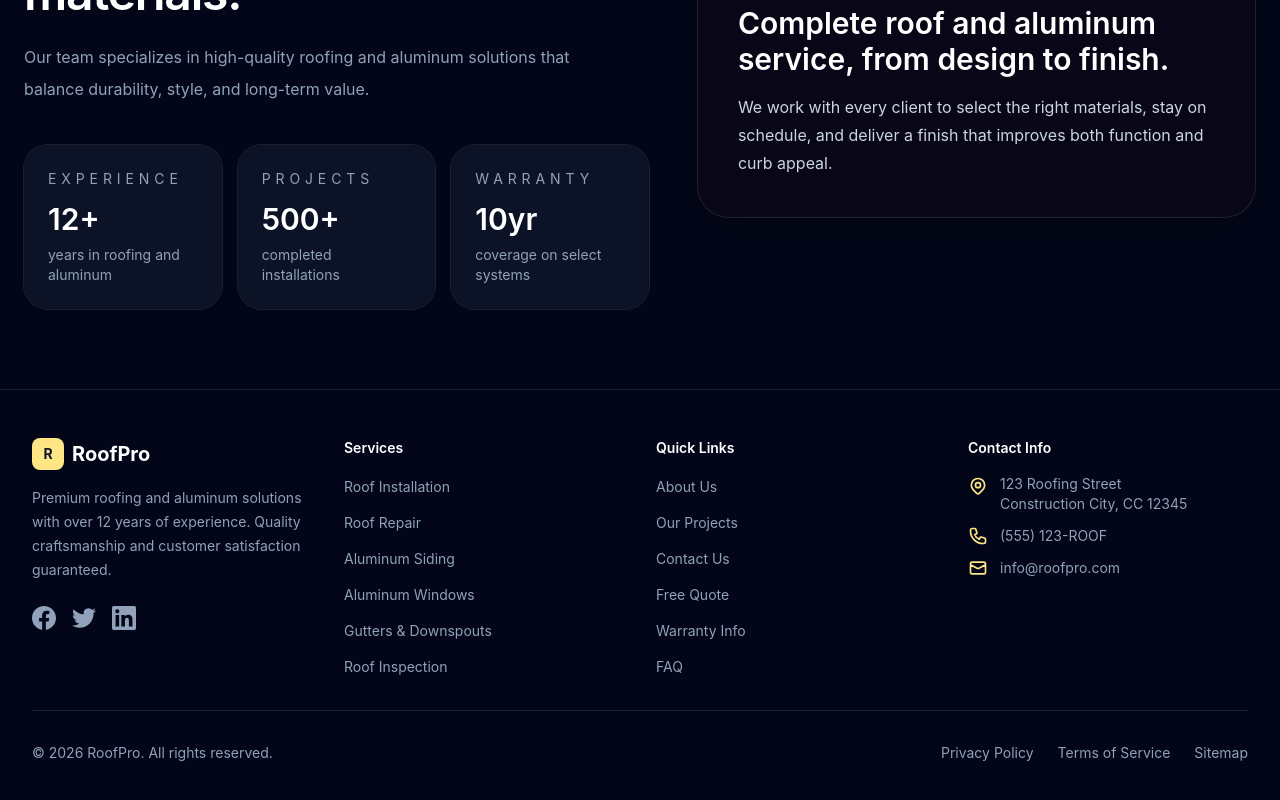
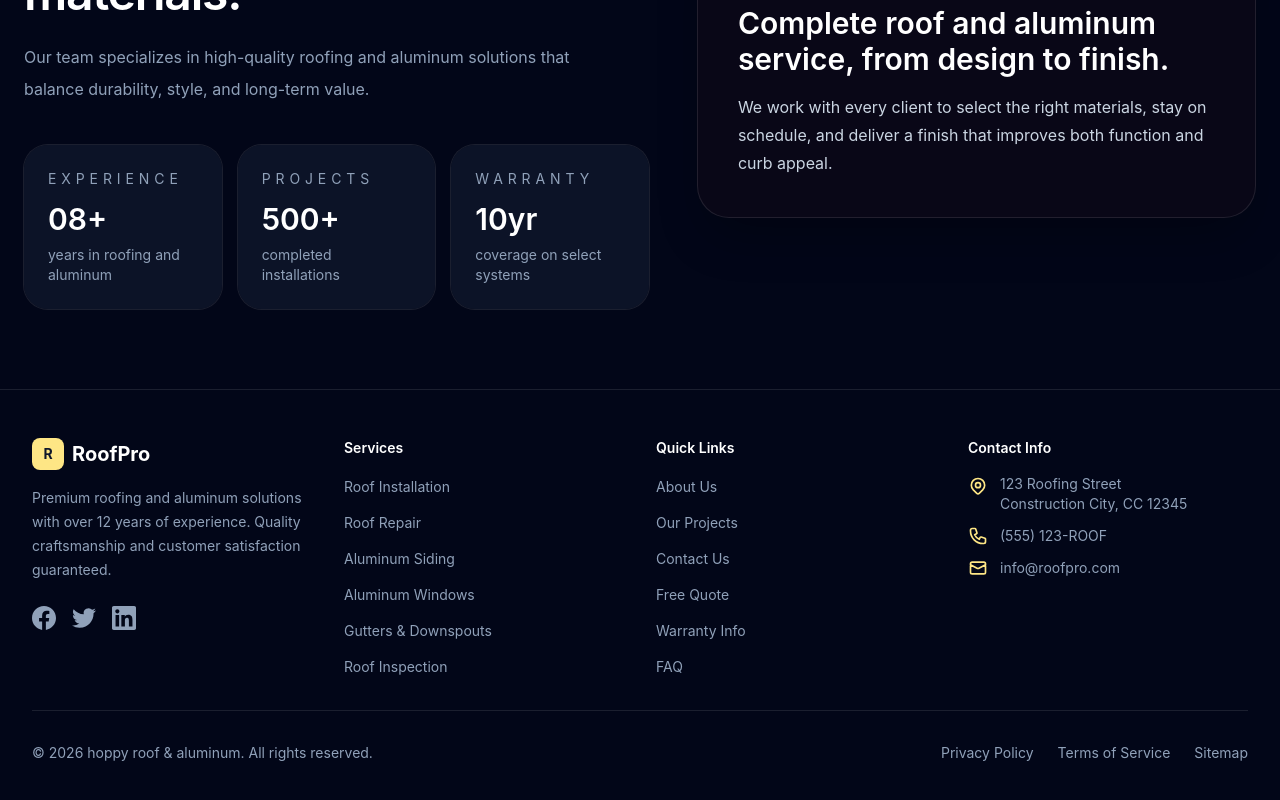
Before and after one commit to hoppym123/react-project, a React (Vite) app: page /about in a window 1280 px wide. Shown: the part 342-1142 px from the top of the page. Built offline with nearby package versions, Linux system fonts and the light colour scheme.

Commit message:
first commit

```diff
--- a/src/component/About.jsx
+++ b/src/component/About.jsx
@@ -12,7 +12,7 @@ export default function About() {
             <div className="mt-10 grid gap-4 sm:grid-cols-3">
               <div className="rounded-3xl bg-slate-900/80 p-6 ring-1 ring-white/10">
                 <p className="text-sm uppercase tracking-[0.35em] text-slate-400">Experience</p>
-                <p className="mt-3 text-3xl font-semibold text-white">12+</p>
+                <p className="mt-3 text-3xl font-semibold text-white">08+</p>
                 <p className="mt-2 text-sm text-slate-400">years in roofing and aluminum</p>
               </div>
               <div className="rounded-3xl bg-slate-900/80 p-6 ring-1 ring-white/10">
--- a/src/component/footer.jsx
+++ b/src/component/footer.jsx
@@ -93,7 +93,7 @@ export default function Footer() {
         <div className="mt-8 pt-8 border-t border-white/10">
           <div className="flex flex-col sm:flex-row justify-between items-center">
             <p className="text-sm text-slate-400">
-              © 2026 RoofPro. All rights reserved.
+              © 2026 hoppy roof & aluminum. All rights reserved.
             </p>
             <div className="flex space-x-6 mt-4 sm:mt-0">
               <a href="#" className="text-sm text-slate-400 hover:text-amber-200 transition-colors">Privacy Policy</a>
```
